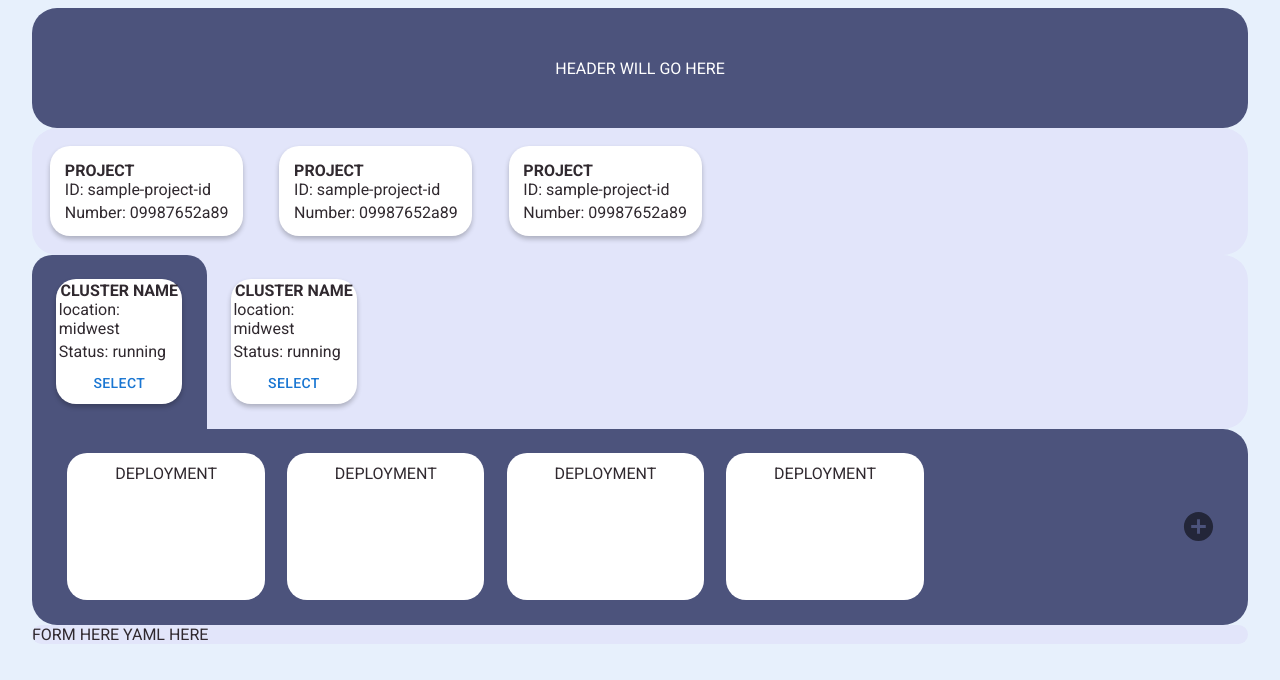
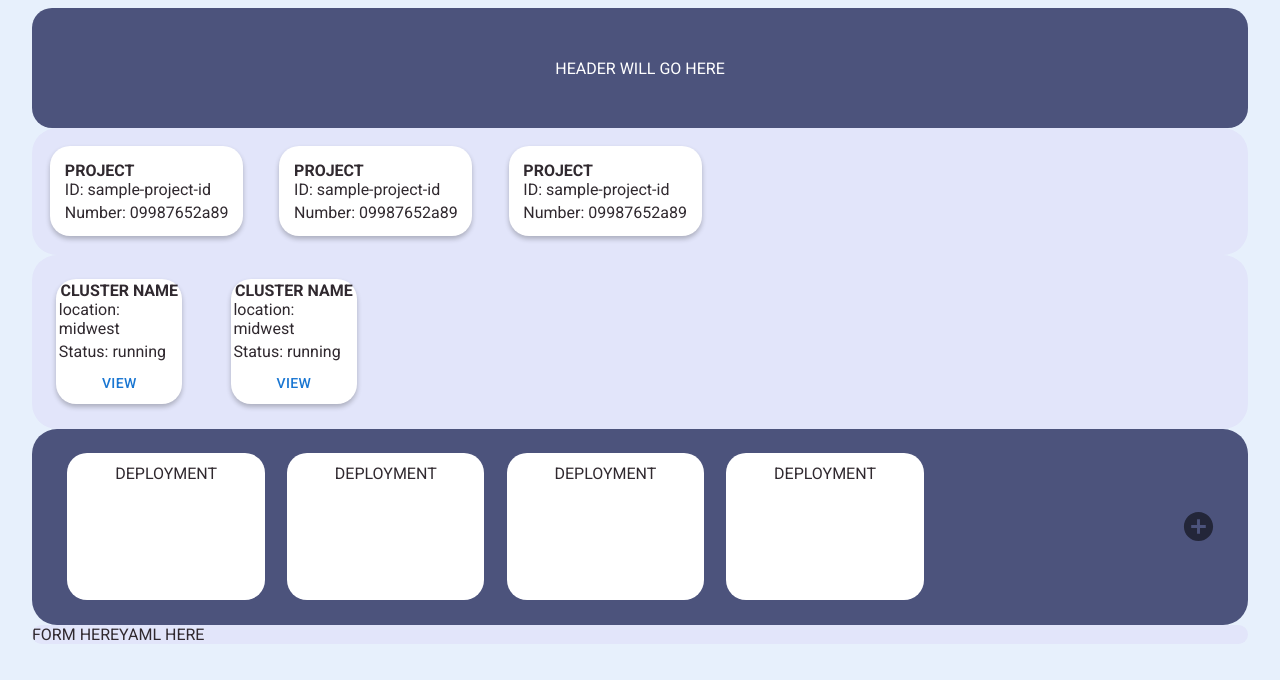
Before and after one commit to oslabs-beta/InKubator, a React app: page /form in a window 1280 px wide. Shown: the top 680 px of the page. Built offline with nearby package versions, Linux system fonts and the light colour scheme.

Commit message:
Added cluster select functionality + visual feedback

```diff
--- a/client/pages/Page2.jsx
+++ b/client/pages/Page2.jsx
@@ -25,6 +25,8 @@ const Page2 = () => {
     selectedProject: null,
     projects: [{id: 1}, {id: 2}, {id: 3}]
   });
+
+  const [selectedCluster, setSelectedCluster] = useState(null);
 
     // FETCH REQUEST TEMPLATE
     const fetchRequest = async (endpoint, method, card) => {
@@ -68,35 +70,40 @@ const Page2 = () => {
         // Show loading spinner while waiting
         // Display error if failed
     // 3. Handle user selecting a project
-    const setSelectedProject = (index) => {
+
+    const handleSelectProject = (index) => {
       setProjectState({...projectState, selectedProject: projectState.projects[index]});
+      // NEXT STEPS:
         // Display a loading message to prevent the user from going crazy w clicks
-      // Throttle?
+        // Add throttle to minimize too many calls to GCloud
         // Call the function that loads clusters
     };
 
-    const setSelectedProjectStyles = (index) => {
+    const handleSelectProjectStyles = (index) => {
       return projectState.projects[index] === projectState.selectedProject ? 'project selected' : 'project';
     };
 
-    const handleSelectProject = (projectId) => {
-      // When a user clicks on a project, make that the active project
-      // Change the background color of active project
-      console.log('you clicked button');
-      console.log('id is', projectId)
-      setSelectedProject(projectId);
-    }
-
     // CLUSTERS
-    // 1. Get clusters from GCloud based on selected project
+    // 1. [ASK TARIK] Get clusters from GCloud based on selected project
       // Show loading spinner while waiting
       // Display error if failed
-    // 2. Handle select cluster
-      // either have a handleclick function OR
-        // could activate "halo" element
-        // change cluster-wrapper with that id's background color?
-      // change the appearance on active
-        // give it a halo on active
+    // 2. [DONE] Visually handle select cluster
+    // 3. Call a function to get corresponding deployments
+
+    const sampleClusters = [{}, {}];
+
+    const handleSelectCluster = (index) => {
+      setSelectedCluster(index);
+    };
+
+    const handleSelectClusterStyles = (index) => {
+      return index === selectedCluster ? 'cluster-wrapper selected' : 'cluster-wrapper';
+    };
+
+    // DEPLOYMENTS
+    // 1. Get existing deployments from Google Cloud
+    // 2. Show loading spinner when first rendered, when received show deployments?
+    //
 
     // FORM
     // Handle submit
@@ -110,18 +117,18 @@ const Page2 = () => {
       </div>
 
       <div id='google-projects-container' className='projects-container'>
-        {/* 1. all projects should populate on Load
+        {/* 1. [ASK TARIK] all projects should populate on Load
         2. [DONE] on hover, they should change hues
-        3. on click, they should change colors AND load clusters
-        4. each project will need an id */}
-        {/* <Project/> */}
-        {/* projects should be buttons! */}
+        3. [DONE] on click, they should change colors
+            AND load clusters
 
+        {/* ITERATE OVER THE ARRAY THAT COMES BACK FROM GCLOUD */}
+        {/* Might need to do some prop drilling */}
         {projectState.projects.map((elements, index) => (
           <div
             key={index}
-            className={setSelectedProjectStyles(index)}
-            onClick={() => {setSelectedProject(index)}}
+            className={handleSelectProjectStyles(index)}
+            onClick={() => {handleSelectProject(index)}}
           >
             <b>PROJECT</b>
             <Stack spacing={0.5}>
@@ -131,46 +138,46 @@ const Page2 = () => {
           </div>
         ))}
       </div>
+
       <div id='google-clusters-container'>
         {/* CLUSTERS HEHE
+        each one will have a button
+        on select, that click will trigger the wrapper style to update
         each cluster will need an id
         1. empty until a project is selected, on select, load All
         2. on click (of select button), query deployments */}
-        <div className='cluster-card-wrapper'>
-          <div className='cluster-card'>
+        {sampleClusters.map((elements, index) => (
+          <div
+            className={handleSelectClusterStyles(index)}
+            key={index}
+          >
+            <div className='cluster'>
               <b>CLUSTER NAME</b>
               <Stack spacing={0.5}>
                 <p>location: midwest</p>
                 <p>Status: running</p>
-              {/* Button needs a hover status? */}
-              <Button className='select-cluster-button'>select</Button>
+                <Button
+                  className='select-cluster-button'
+                  onClick={() => {handleSelectCluster(index)}}
+                >view</Button>
               </Stack>
             </div>
           </div>
-        <div className='cluster-card-wrapperb'>
-          <div className='cluster-card'>
-            <b>CLUSTER NAME</b>
-            <Stack spacing={0.5}>
-              <p>location: midwest</p>
-              <p>Status: running</p>
-              {/* Button needs a hover status? */}
-              <Button className='select-cluster-button'>select</Button>
-            </Stack>
+        ))}
+
       </div>
-        </div>
-      </div>
-      <div id='google-deployments-container'>
+      <div id='google-deployments-main-container'>
         <div id='google-loaded-deployments-container'>
-        <div className='deployment-card'>
+        <div className='deployment'>
           DEPLOYMENT
         </div>
-        <div className='deployment-card'>
+        <div className='deployment'>
           DEPLOYMENT
         </div>
-        <div className='deployment-card'>
+        <div className='deployment'>
           DEPLOYMENT
         </div>
-        <div className='deployment-card'>
+        <div className='deployment'>
           DEPLOYMENT
         </div>
         </div>
@@ -181,8 +188,8 @@ const Page2 = () => {
       <div id='google-form-container' className='projects-container'>
         {/* Load form */}
         {/* Load yaml generator */}
-        FORM HERE
-        YAML HERE
+        <div>FORM HERE</div>
+        <div>YAML HERE</div>
       </div>
     </>
   )
--- a/client/styles.css
+++ b/client/styles.css
@@ -583,9 +583,13 @@ animation: spin 1s linear infinite;
     width: 95vw;
     height: 15vh;
     background-color: #4c537c;
+    background-position: center;
+    background-repeat: no-repeat;
+    background-size: cover;
+    /* background-image: url('build/assets/page2header.png'); */
     color: white;
     /* margin: 1%; */
-    border-radius: 25px;
+    border-radius: 20px;
 }
 
 .projects-container {
@@ -628,22 +632,28 @@ animation: spin 1s linear infinite;
     height: 100%;
 }
 
+.project:hover {
+    background-color: #eaedf9;
+    color: black;
+}
+
 .selected {
     background-color: #4c537c;
     color: white;
+    transition: background-color 0.1s ease-in-out;
 }
 
-.project:hover {
-    background-color: #f5f7ff;
-    color: black;
+#google-clusters-container {
+    display: flex;
+    justify-content: left;
+    align-items: center;
+    /* margin: 1%; */
+    width: 95vw;
+    background-color: #e2e5fa;
+    border-radius: 25px;
 }
 
-.project:active {
-    /* how to make on click = active */
-    background-color: #4c537c;
-}
-
-.cluster-card {
+.cluster {
     display: flex;
     flex-direction: column;
     justify-content: center;
@@ -652,20 +662,17 @@ animation: spin 1s linear infinite;
     border-radius: 20px;
     box-shadow: rgba(0, 0, 0, 0.24) 0px 3px 5px;
     background-color: white;
+    color: #30292F;
 }
 
-.cluster-card-wrapper {
+.cluster-wrapper {
     padding: 2%;
     border-radius: 20px 20px 0 0;
-    background-color: #4c537c;
+    /* background-color: #4c537c; */
+    transition: background-color 0.1s ease-in-out;
 }
 
-.cluster-card-wrapperb {
-    padding: 2%;
-    border-radius: 20px;
-}
-
-.deployment-card {
+.deployment {
     display: flex;
     flex-direction: row;
     align-items: left;
@@ -678,7 +685,7 @@ animation: spin 1s linear infinite;
     width: 175px;
 }
 
-#google-deployments-container {
+#google-deployments-main-container {
     display: flex;
     justify-content: left;
     align-items: center;
@@ -688,7 +695,7 @@ animation: spin 1s linear infinite;
     min-height: 16vh;
     /* height: 16vh; */
     background-color: #4c537c;
-    border-radius: 0 25px 25px 25px;
+    border-radius: 25px;
 }
 
 #google-loaded-deployments-container {
@@ -698,12 +705,8 @@ animation: spin 1s linear infinite;
     overflow-x: scroll;
 }
 
-#google-clusters-container {
+
+#google-form-container {
     display: flex;
-    justify-content: left;
-    align-items: center;
-    /* margin: 1%; */
-    width: 95vw;
-    background-color: #e2e5fa;
-    border-radius: 25px;
+    flex-direction: row;
 }
```
Also changed, not shown: 2 other files (tests, documents, lock files or other folders). Lines whose indentation alone changed are shown as unchanged.
